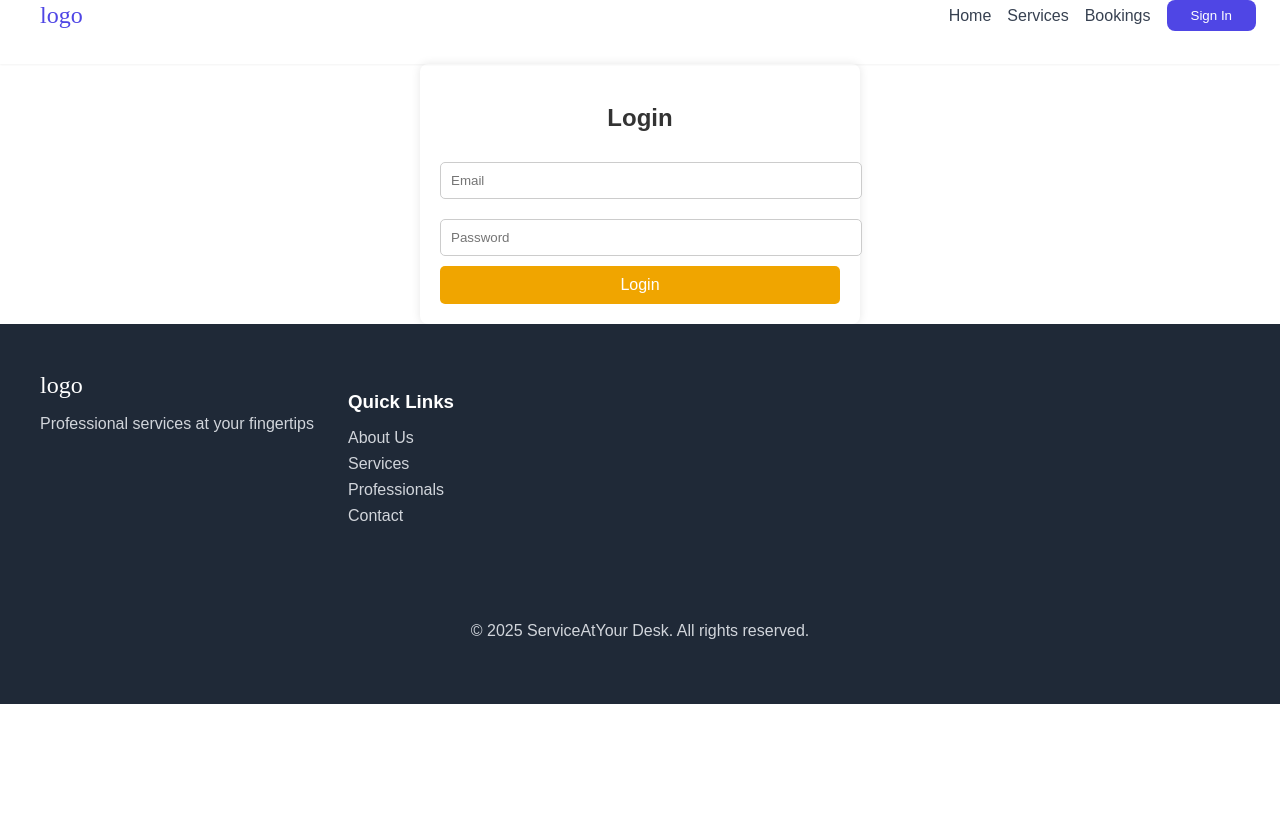
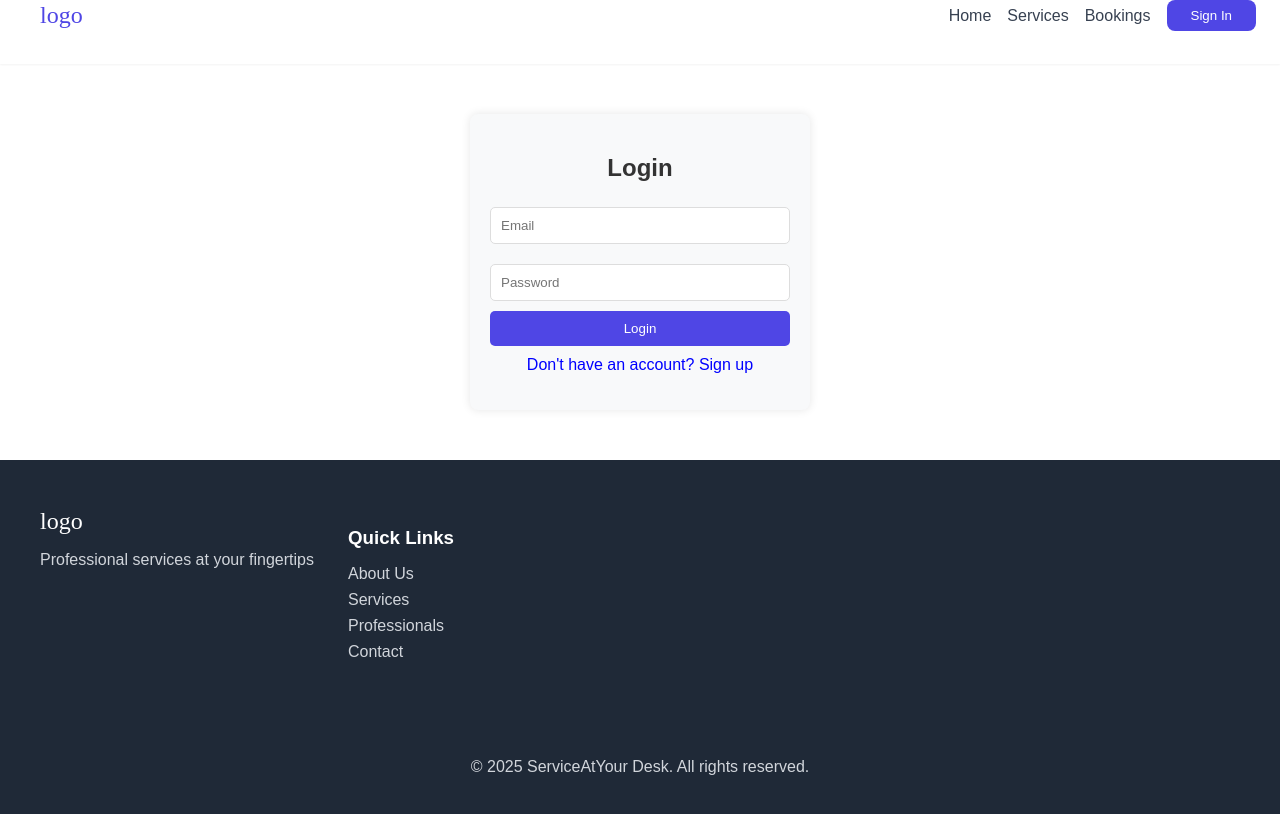
Before and after one commit to Amruth066/ServiceAtYourDesk, a React (Create React App) app in the folder service-your-desk-frontend/: page /auth in a window 1280 px wide. Shown: the top 814 px of the page. Built offline with nearby package versions, Linux system fonts and the light colour scheme.

Commit message:
modifed the auth compo

```diff
--- a/service-your-desk-frontend/src/components/Auth/Auth.css
+++ b/service-your-desk-frontend/src/components/Auth/Auth.css
@@ -1,40 +1,48 @@
 .auth-container {
-    max-width: 400px;
-    margin: auto;
+    width: 300px;
+    margin: 50px auto;
     padding: 20px;
+    background: #f8f9fa;
     border-radius: 8px;
+    text-align: center;
     box-shadow: 0 0 10px rgba(0, 0, 0, 0.1);
-    text-align: center;
 }
 
 .auth-container h2 {
-    margin-bottom: 20px;
+    color: #333;
 }
 
-.auth-container input {
-    width: 100%;
+form {
+    display: flex;
+    flex-direction: column;
+}
+
+input {
+    margin: 10px 0;
     padding: 10px;
-    margin: 10px 0;
-    border: 1px solid #ccc;
+    border: 1px solid #ddd;
     border-radius: 5px;
 }
 
-.auth-container button {
-    width: 100%;
+button {
     padding: 10px;
-    background-color: #f0a500;
+    background: #4F46E5;
+    color: white;
     border: none;
-    color: white;
-    font-size: 16px;
+    border-radius: 5px;
     cursor: pointer;
-    border-radius: 5px;
 }
 
-.auth-container button:hover {
-    background-color: #d18f00;
+button:hover {
+    background: #4F46E5;
 }
 
 .error {
     color: red;
-    font-size: 14px;
 }
+
+.toggle {
+    margin-top: 10px;
+    color: blue;
+    cursor: pointer;
+}
--- a/service-your-desk-frontend/src/components/Auth/Auth.js
+++ b/service-your-desk-frontend/src/components/Auth/Auth.js
@@ -1,54 +1,58 @@
 import React, { useState } from "react";
-import { useNavigate } from "react-router-dom";
 import "./Auth.css";
 
 const Auth = () => {
-  const navigate = useNavigate();
-  const [email, setEmail] = useState("");
-  const [password, setPassword] = useState("");
-  const [error, setError] = useState("");
+    const [isLogin, setIsLogin] = useState(true);
+    const [formData, setFormData] = useState({ email: "", password: "", name: "" });
+    const [error, setError] = useState(null);
 
-  const handleLogin = async (e) => {
+    const handleChange = (e) => {
+        setFormData({ ...formData, [e.target.name]: e.target.value });
+    };
+
+    const handleSubmit = async (e) => {
         e.preventDefault();
+        setError(null);
+
+        const url = isLogin ? "http://localhost:8080/api/auth/login" : "http://localhost:8080/api/auth/signup";
 
         try {
-      const response = await fetch("http://localhost:8080/api/auth/login", {
+            const response = await fetch(url, {
                 method: "POST",
                 headers: { "Content-Type": "application/json" },
-        body: JSON.stringify({ email, password }),
+                body: JSON.stringify(formData),
             });
 
-      if (response.ok) {
-        navigate("/");
+            const data = await response.json();
+            if (!response.ok) throw new Error(data.message || "Something went wrong");
+
+            if (isLogin) {
+                localStorage.setItem("user", JSON.stringify(data));
+                alert("Login successful!");
             } else {
-        setError("Invalid email or password");
+                alert("Signup successful! Please login.");
+                setIsLogin(true);
             }
         } catch (err) {
-      setError("Something went wrong. Please try again.");
+            setError(err.message);
         }
     };
 
     return (
         <div className="auth-container">
-      <h2>Login</h2>
+            <h2>{isLogin ? "Login" : "Signup"}</h2>
+            <form onSubmit={handleSubmit}>
+                {!isLogin && (
+                    <input type="text" name="name" placeholder="Full Name" value={formData.name} onChange={handleChange} required />
+                )}
+                <input type="email" name="email" placeholder="Email" value={formData.email} onChange={handleChange} required />
+                <input type="password" name="password" placeholder="Password" value={formData.password} onChange={handleChange} required />
+                <button type="submit">{isLogin ? "Login" : "Signup"}</button>
+            </form>
             {error && <p className="error">{error}</p>}
-      <form onSubmit={handleLogin}>
-        <input
-          type="email"
-          placeholder="Email"
-          value={email}
-          onChange={(e) => setEmail(e.target.value)}
-          required
-        />
-        <input
-          type="password"
-          placeholder="Password"
-          value={password}
-          onChange={(e) => setPassword(e.target.value)}
-          required
-        />
-        <button type="submit">Login</button>
-      </form>
+            <p onClick={() => setIsLogin(!isLogin)} className="toggle">
+                {isLogin ? "Don't have an account? Sign up" : "Already have an account? Login"}
+            </p>
         </div>
     );
 };
```
Lines whose indentation alone changed are shown as unchanged.
